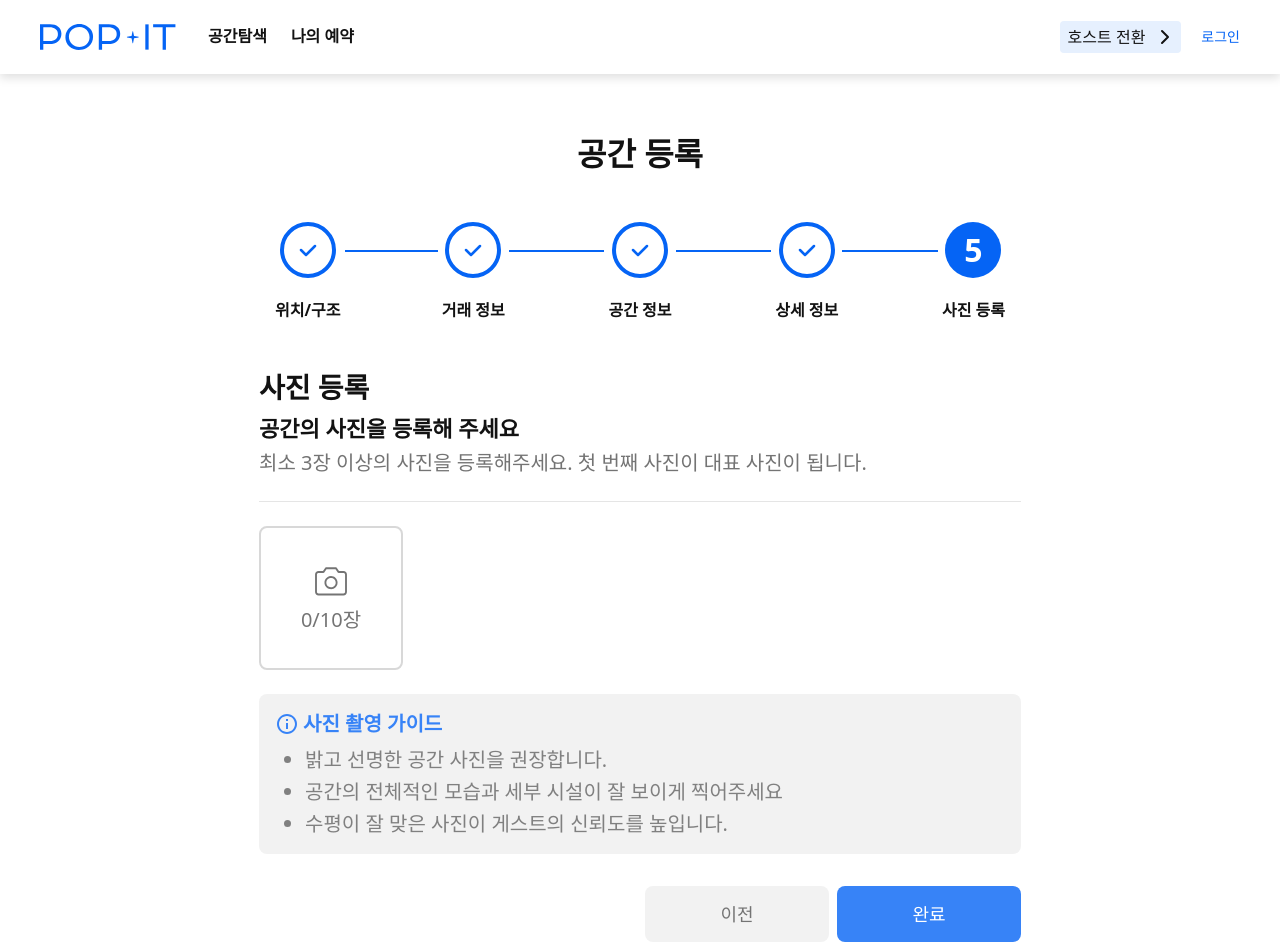
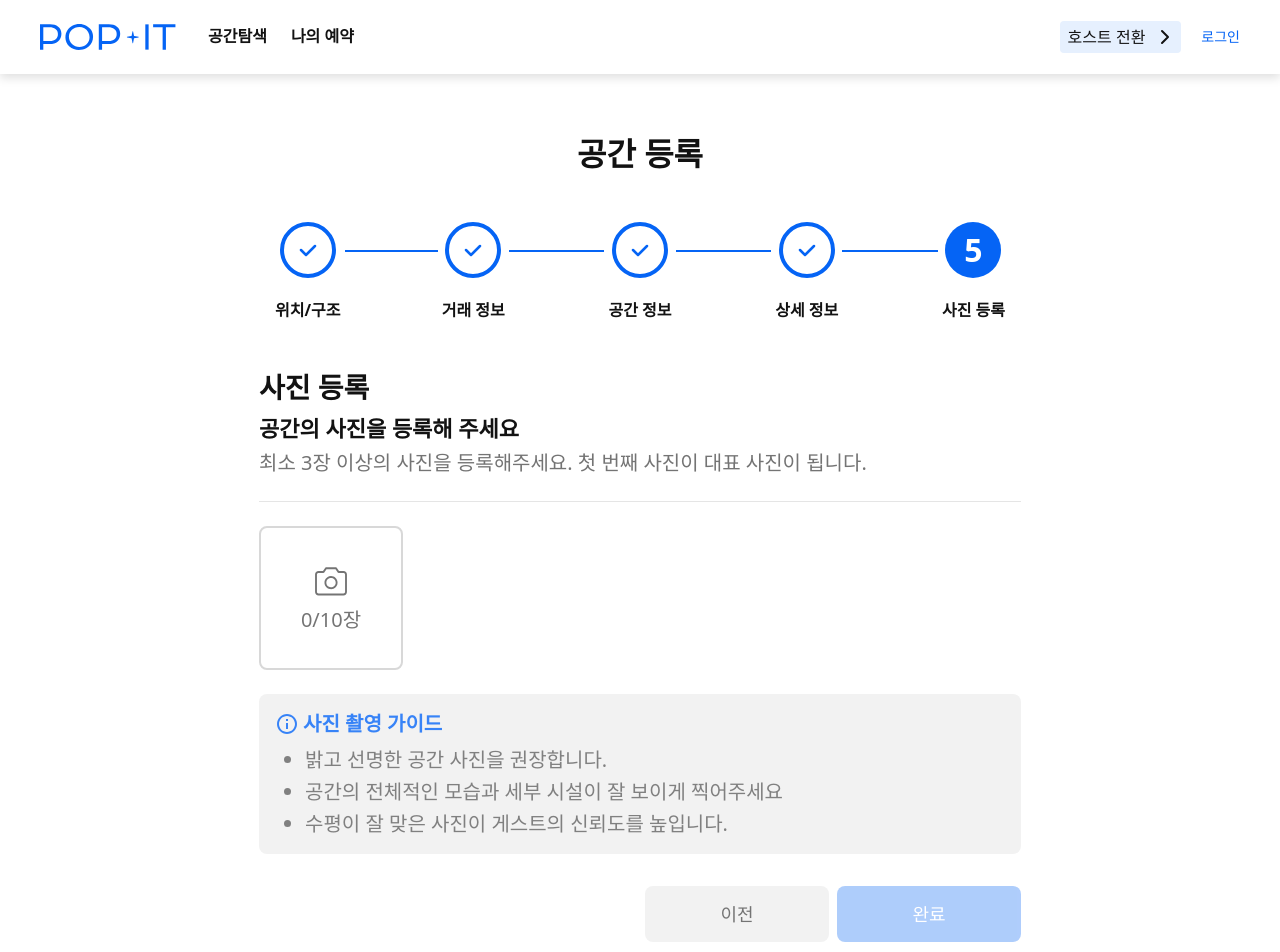
Before and after one commit to UMC-POP-IT/Pop-It-FE, a React (Vite) app: page /host/register/step5 in a window 1280 px wide. Shown: the top 952 px of the page. Built offline with nearby package versions, Linux system fonts and the light colour scheme; a web font is replaced by a local one.

Commit message:
feat: Step5 사진 최대 10장 제한 + 유효성 검사(3장 이상 시 완료 활성화) (#75)

```diff
--- a/src/features/host-register/pages/RegisterStep5.tsx
+++ b/src/features/host-register/pages/RegisterStep5.tsx
@@ -81,7 +81,7 @@ export const RegisterStep5 = () => {
               onChange={(e) =>
                 setPhotos((prev) => [
                   ...prev,
-                  ...Array.from(e.target.files ?? []),
+                  ...Array.from(e.target.files ?? []).slice(0, 10),
                 ])
               }
               className="sr-only"
@@ -150,6 +150,7 @@ export const RegisterStep5 = () => {
         <Button
           variant="primary"
           size="nav"
+          disabled={photos.length < 3}
           onClick={() => setModal("confirm")}
         >
           완료
```
